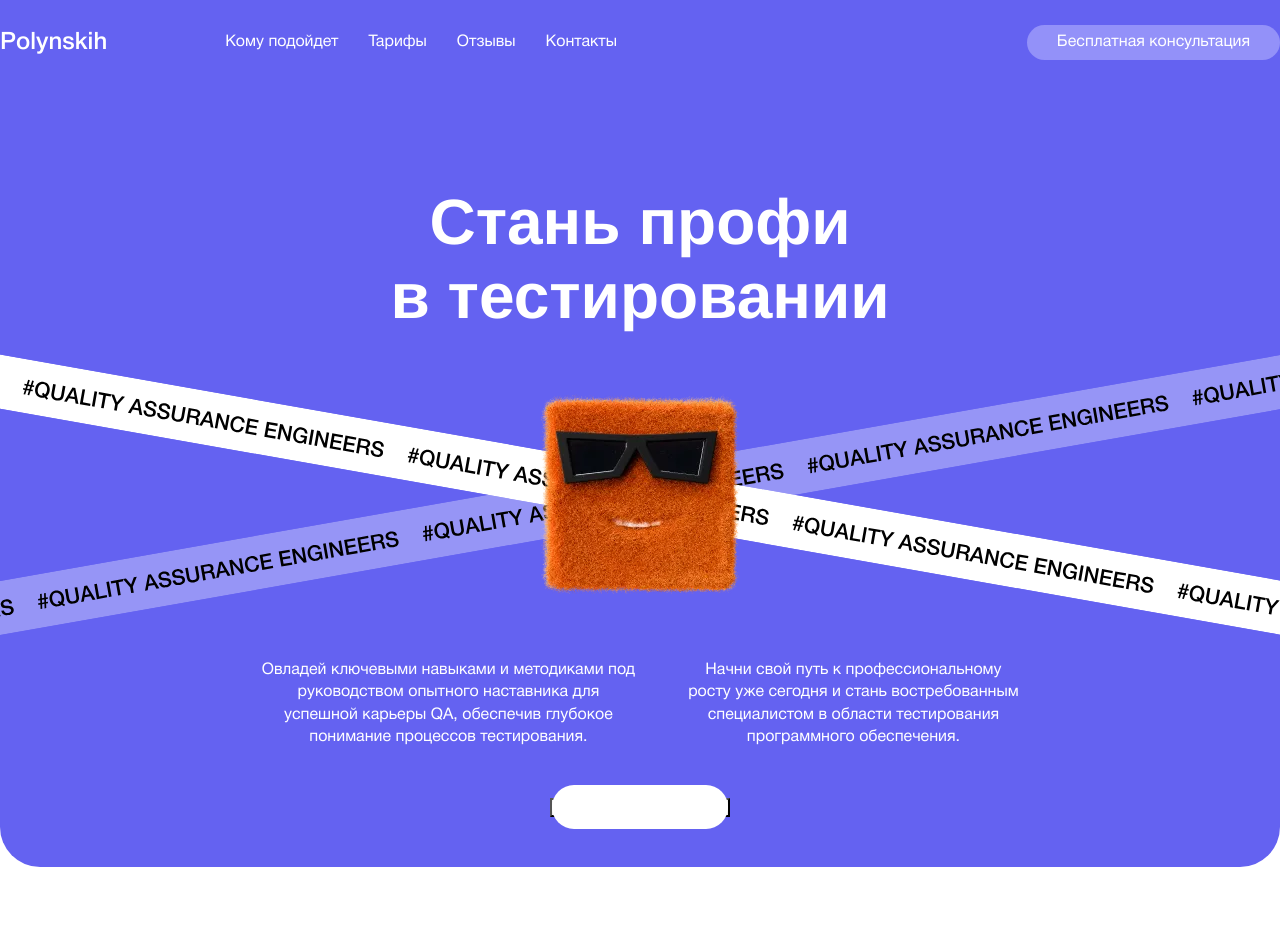
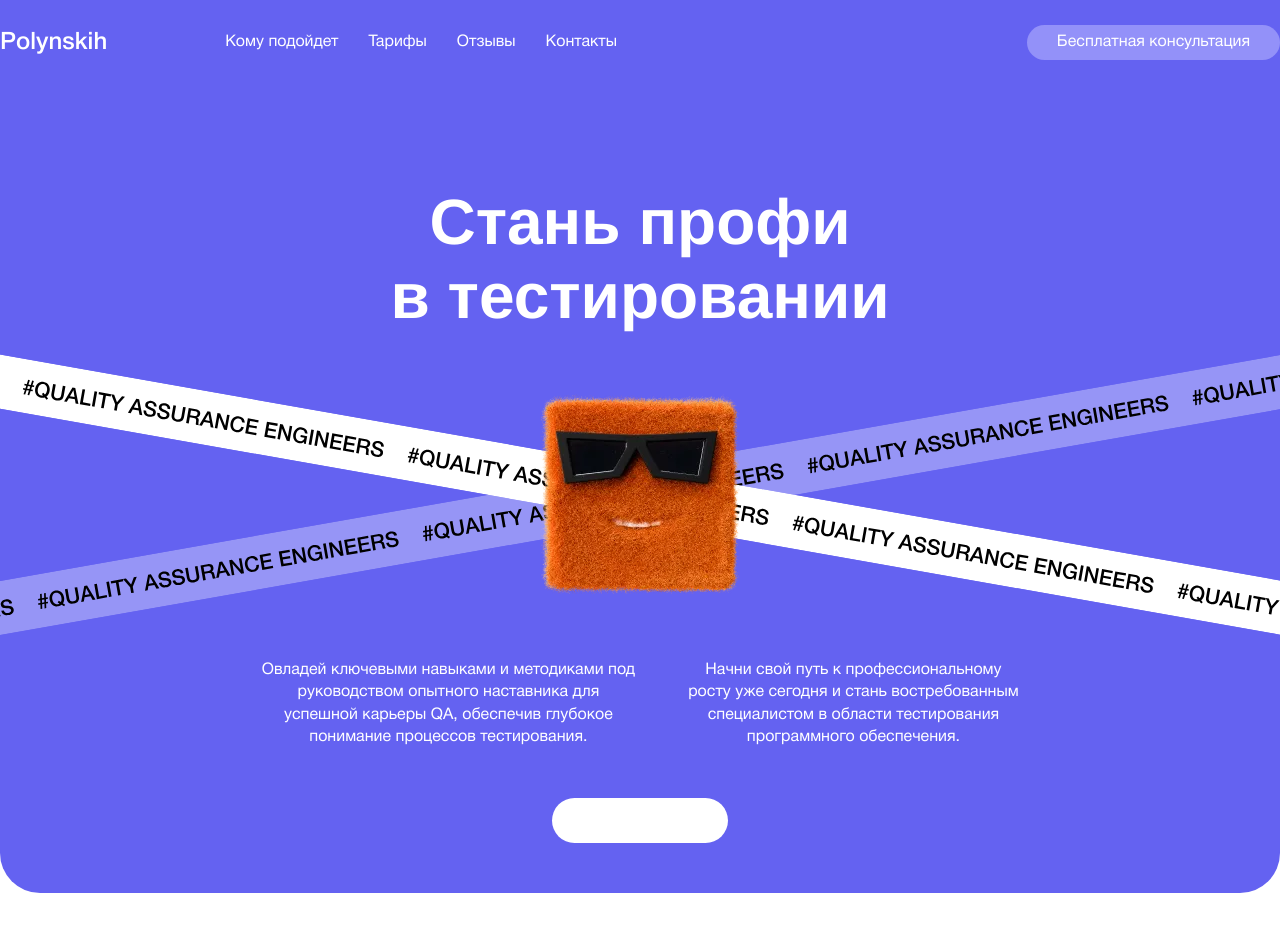
Before and after one commit to obojeoboje/qa2, a React (Vite) app: page / in a window 1280 px wide. Shown: the top 952 px of the page. Built offline with nearby package versions, Linux system fonts and the light colour scheme.

Commit message:
ios experiments

```diff
--- a/src/components/Header/index.module.css
+++ b/src/components/Header/index.module.css
@@ -108,7 +108,7 @@
   align-items: center;
 }
 
-.tarifBtn button a {
+.tarifBtn button {
   padding: 15px 30px;
   border-radius: 30px;
   color: #fff;
```
